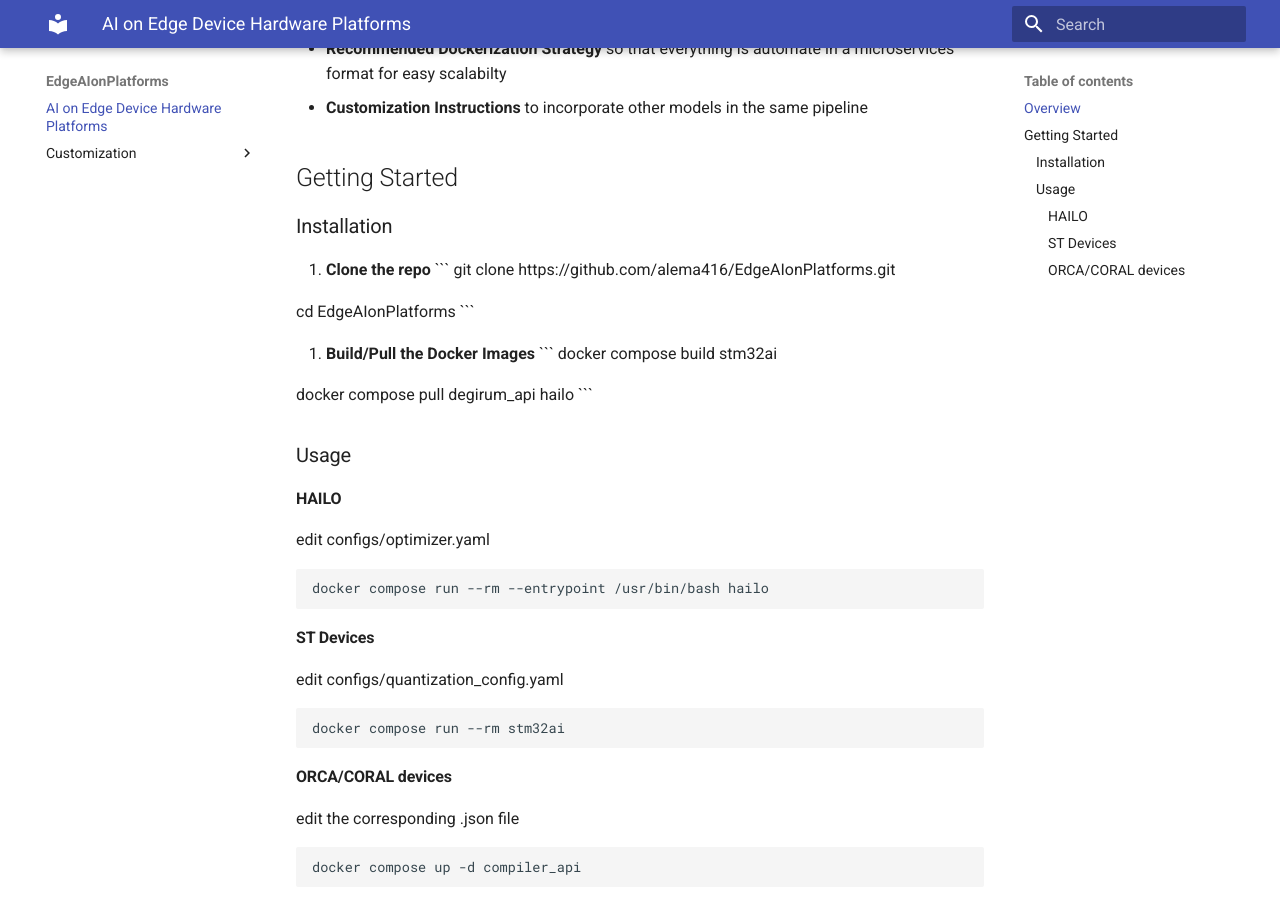
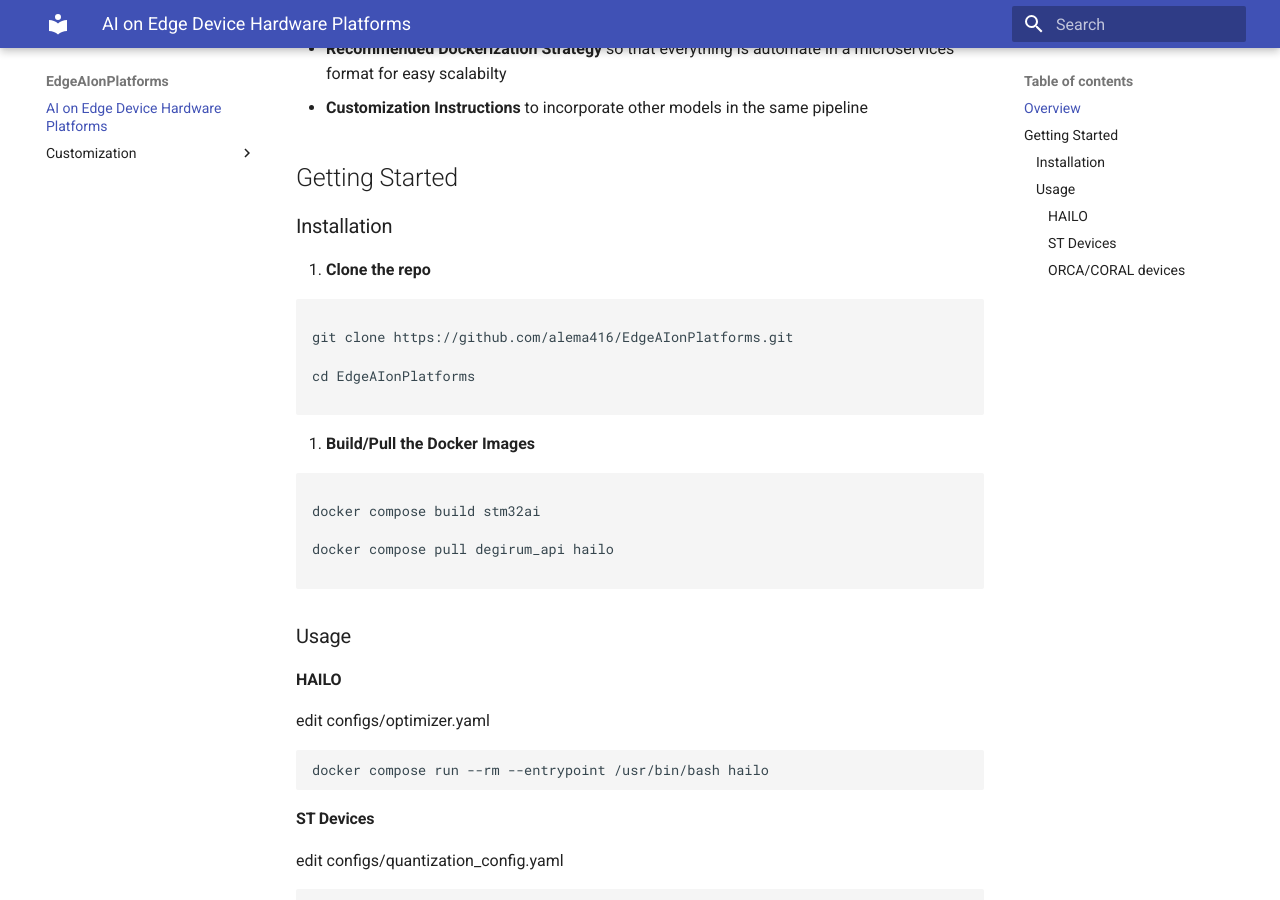
Before and after one commit to alema416/EdgeAIonPlatforms, an MkDocs documentation site: the page built from docs/index.md, in a window 1280 px wide and 900 px high, scrolled down 387 px. Built offline with MkDocs 1.6.1 and Material for MkDocs 9.7.7, drawn with Linux system fonts in a browser that asks for light colours.

Commit message:
edit formatting

````diff
--- a/docs/index.md
+++ b/docs/index.md
@@ -16,18 +16,23 @@
 ### Installation
 
 1. **Clone the repo**
-   ```
-   git clone https://github.com/alema416/EdgeAIonPlatforms.git
 
-   cd EdgeAIonPlatforms
-   ```
+```
+
+git clone https://github.com/alema416/EdgeAIonPlatforms.git
+
+cd EdgeAIonPlatforms
+
+```
 
 2. **Build/Pull the Docker Images**
-   ```
-   docker compose build stm32ai
+```
 
-   docker compose pull degirum_api hailo
-   ```
+docker compose build stm32ai
+
+docker compose pull degirum_api hailo
+
+```
 
 ### Usage
 
````
